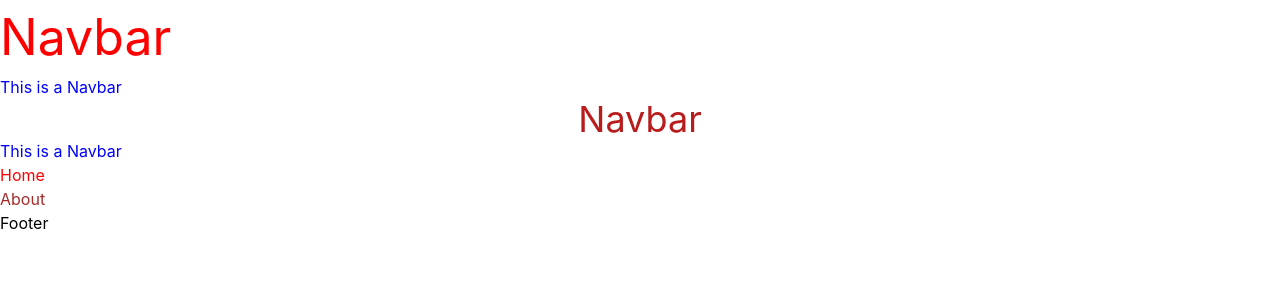
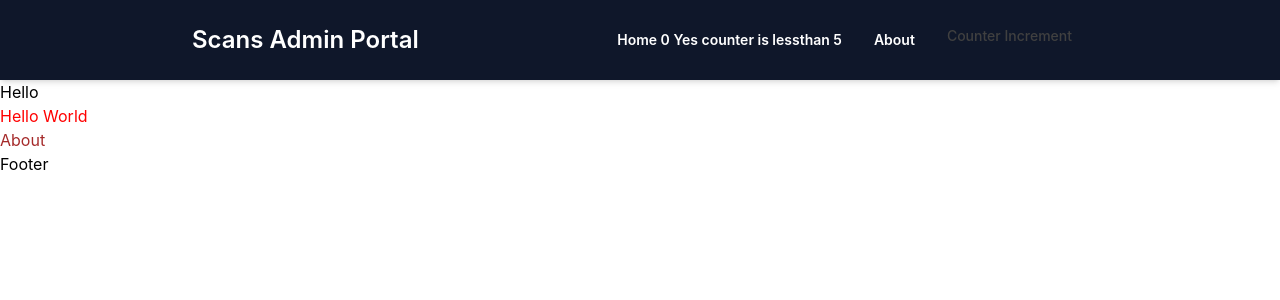
Before and after one commit to vivek-voxglobaltech/scans-admin-portal, a React (Create React App) app: page / in a window 1280 px wide. Shown: the top 300 px of the page. Built offline with nearby package versions, Linux system fonts and the light colour scheme.

Commit message:
Navbar functionality added

```diff
--- a/src/App.js
+++ b/src/App.js
@@ -4,10 +4,11 @@ import Footer from './components/Footer';
 import About from './components/About';
 
 function App() {
+  const name = 'Hello World';
   return (
     <>
       <Navbar />
-      <Home />
+      <Home homeName={name} />
       <About />
       <Footer />
     </>
--- a/src/components/Home.js
+++ b/src/components/Home.js
@@ -1,8 +1,11 @@
 import React from 'react';
 import styles from './home.module.css';
 
-function Home() {
-  return <div className={styles.para}>Home</div>;
-}
+const Home = ({ homeName }) => (
+  <>
+    <h1>Hello</h1>
+    <div className={styles.para}>{homeName}</div>
+  </>
+);
 
 export default Home;
--- a/src/components/Navbar.js
+++ b/src/components/Navbar.js
@@ -1,14 +1,113 @@
-import React from 'react';
+/* eslint-disable react-hooks/exhaustive-deps */
+import React, { useState, useEffect } from 'react';
 import '../App.css';
 
 function Navbar() {
+  const [showMobileNav, setShowMobileNav] = useState(false);
+
+  const [counter, setCounter] = useState(0);
+
+  const [counterIncreased, setCounterIncreased] = useState('');
+
+  const showMobileNavigation = () => {
+    setShowMobileNav(!showMobileNav);
+  };
+
+  const counterIncrement = () => {
+    const increment = counter + 1;
+    setCounter(increment);
+  };
+
+  useEffect(() => {
+    if (counter === 5) {
+      setCounterIncreased('Yes counter is increased to 5');
+    } else if (counter < 5) {
+      setCounterIncreased('Yes counter is lessthan 5');
+    }
+  }, [counter]);
+
   return (
-    <>
-      <h1 style={{ fontSize: '50px', color: 'red' }}>Navbar</h1>
-      <p className="para">This is a Navbar</p>
-      <h1 className="text-center text-4xl text-red-700">Navbar</h1>
-      <p className="para">This is a Navbar</p>
-    </>
+    <nav className="bg-slate-900 border-gray-200 lg:px-48 sm:px-4 py-2.5 shadow-md">
+      <div className="container flex flex-wrap items-center justify-between mx-auto">
+        <span className="self-center text-2xl font-semibold whitespace-nowrap text-white font-manrope">
+          Scans Admin Portal
+        </span>
+        <button
+          data-collapse-toggle="navbar-default"
+          type="button"
+          className="inline-flex items-center p-2 ml-3 text-sm text-gray-500 rounded-lg md:hidden hover:bg-gray-100 focus:outline-none focus:ring-2 focus:ring-gray-200 dark:text-gray-400 dark:hover:bg-gray-700 dark:focus:ring-gray-600"
+          aria-controls="navbar-default"
+          aria-expanded="false"
+          onClick={showMobileNavigation}
+        >
+          <span className="sr-only">Open main menu</span>
+          <svg
+            className="w-6 h-6"
+            aria-hidden="true"
+            fill="currentColor"
+            viewBox="0 0 20 20"
+            xmlns="http://www.w3.org/2000/svg"
+          >
+            <path
+              fillRule="evenodd"
+              d="M3 5a1 1 0 011-1h12a1 1 0 110 2H4a1 1 0 01-1-1zM3 10a1 1 0 011-1h12a1 1 0 110 2H4a1 1 0 01-1-1zM3 15a1 1 0 011-1h12a1 1 0 110 2H4a1 1 0 01-1-1z"
+              clipRule="evenodd"
+            ></path>
+          </svg>
+        </button>
+        {/*Mobile Nav*/}
+        {showMobileNav ? (
+          <div className="w-full md:hidden" id="navbar-default">
+            <ul className="flex flex-col p-4 mt-4 border border-gray-100 rounded-lgmd:flex-row md:space-x-8 md:mt-0 md:text-sm md:font-medium md:border-0">
+              <>
+                <li>
+                  <a
+                    href="/"
+                    className="block py-2 pl-3 pr-4 text-white rounded md:border-0 md:p-0 font-manrope transition ease-in-out delay-150 hover:-translate-y-1 hover:scale-110 duration-300 font-semibold"
+                  >
+                    Home
+                  </a>
+                </li>
+                <li>
+                  <a
+                    href="/about"
+                    className="block py-2 pl-3 pr-4 text-white rounded md:border-0 md:p-0 font-manrope transition ease-in-out delay-150 hover:-translate-y-1 hover:scale-110 duration-300 font-semibold"
+                  >
+                    About
+                  </a>
+                </li>
+              </>
+            </ul>
+          </div>
+        ) : (
+          <div className="hidden w-full md:block md:w-auto" id="navbar-default">
+            <ul className="flex flex-col p-4 mt-4 border border-gray-100 rounded-lg md:flex-row md:space-x-8 md:mt-0 md:text-sm md:font-medium md:border-0 text-neutral-700">
+              <li>
+                <a
+                  href="/"
+                  className="flex items-center leading-7 py-2 pl-3 pr-4 text-white rounded hover:bg-white md:hover:bg-transparent md:border-0 md:hover:text-white md:p-0 font-manrope transition ease-in-out delay-150 hover:-translate-y-1 hover:scale-110 duration-300 font-semibold"
+                >
+                  Home {counter} {counterIncreased}
+                </a>
+              </li>
+              <li>
+                <a
+                  href="/about"
+                  className="flex items-center leading-7 py-2 pl-3 pr-4 text-white rounded hover:bg-white md:hover:bg-transparent md:border-0 md:hover:text-white md:p-0 font-manrope transition ease-in-out delay-150 hover:-translate-y-1 hover:scale-110 duration-300 font-semibold"
+                >
+                  About
+                </a>
+              </li>
+              <li>
+                <button type="button" onClick={counterIncrement}>
+                  Counter Increment
+                </button>
+              </li>
+            </ul>
+          </div>
+        )}
+      </div>
+    </nav>
   );
 }
 
```
